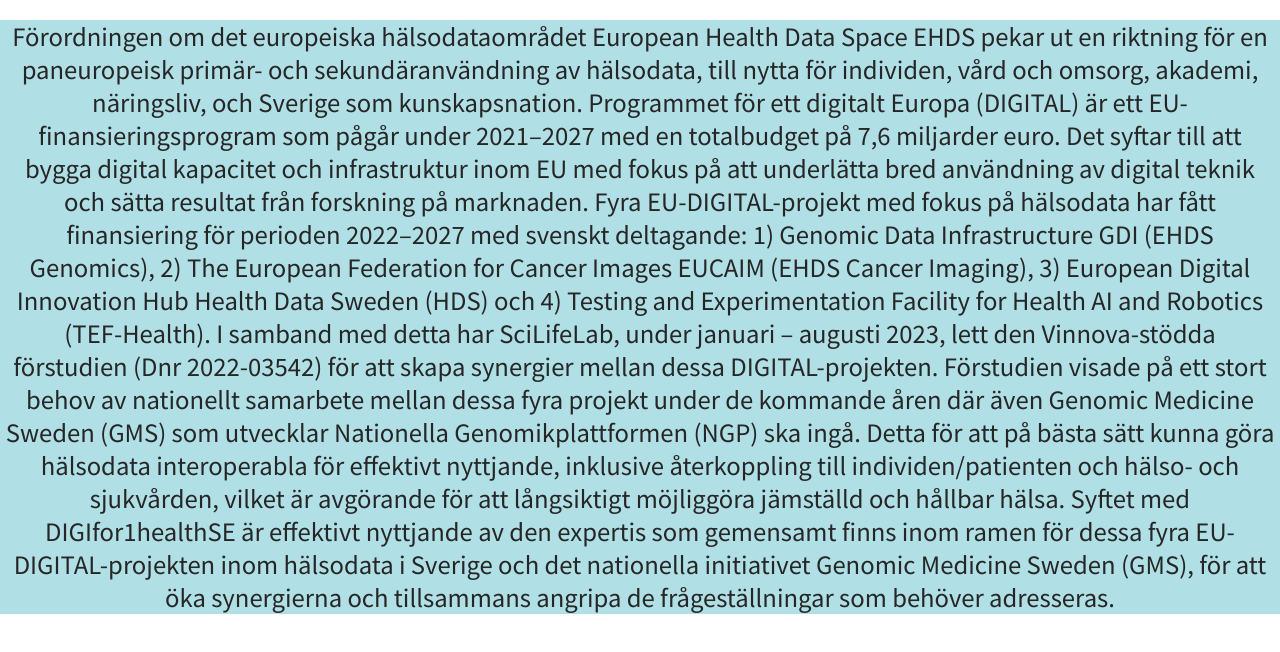
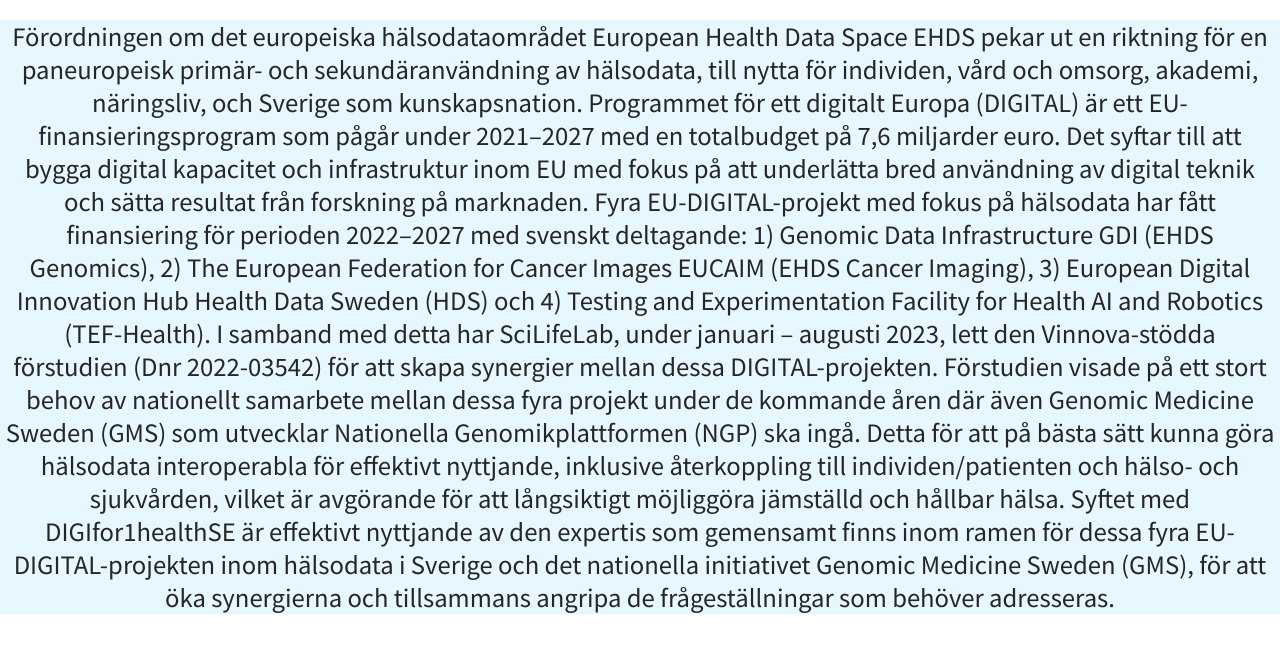
Before and after one commit to ScilifelabDataCentre/DIGIfor1Health_web, a Jekyll site: the page built from index.html, in a window 1280 px wide. Shown: the part 385-1037 px from the top of the page. Built offline with Jekyll 4.4.1, drawn with Linux system fonts in a browser that asks for light colours; a script that is not in the unit is left out; the list of posts is cut into pages by our own code; grey boxes are pictures that could not be loaded.

Commit message:
Update _custom.scss

```diff
--- a/_sass/_custom.scss
+++ b/_sass/_custom.scss
@@ -7,5 +7,5 @@
   padding: 0 5px;
   font-size: 20pt;
   text-align:center;
-  background-color:powderblue;
+  background-color:#e6f7ff;
 }
```
